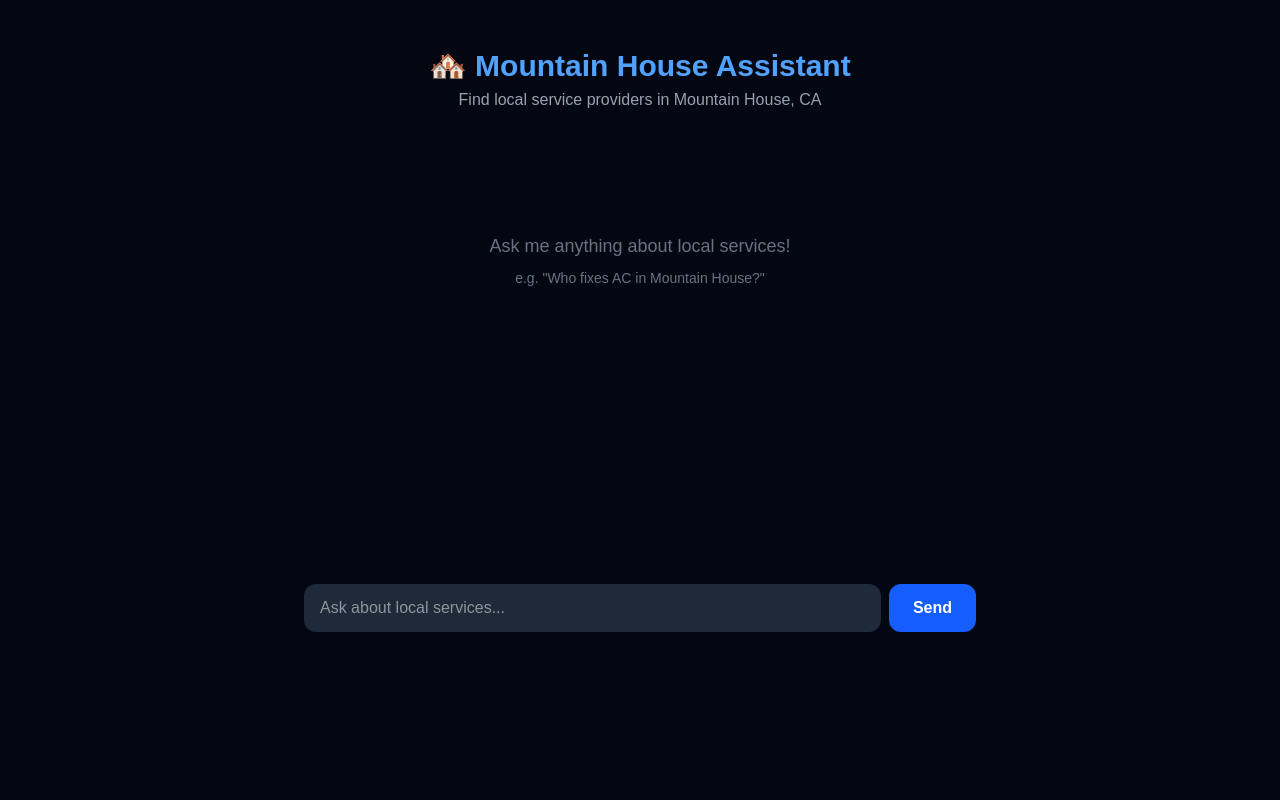
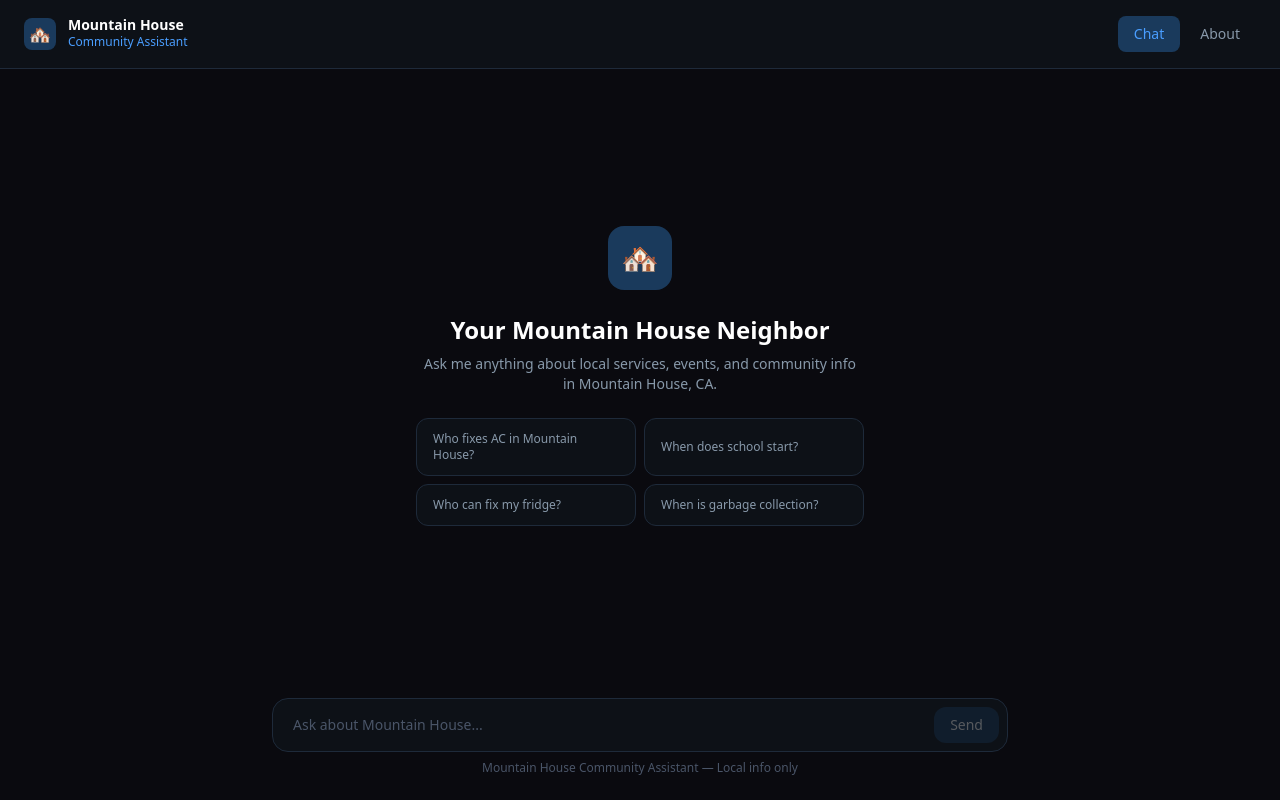
Before and after one commit to DaiwikV/mountain-house-app, a Next.js app: page / in a window 1280 px wide. Built offline with nearby package versions, Linux system fonts and the light colour scheme.

Commit message:
new UI design

```diff
--- a/app/page.tsx
+++ b/app/page.tsx
@@ -1,5 +1,5 @@
 'use client'
-import { useState } from 'react'
+import { useState, useRef, useEffect } from 'react'
 
 type Message = { role: 'user' | 'assistant'; content: string }
 
@@ -7,6 +7,12 @@ export default function Home() {
   const [messages, setMessages] = useState<Message[]>([])
   const [input, setInput] = useState('')
   const [loading, setLoading] = useState(false)
+  const [page, setPage] = useState<'chat' | 'about'>('chat')
+  const bottomRef = useRef<HTMLDivElement>(null)
+
+  useEffect(() => {
+    bottomRef.current?.scrollIntoView({ behavior: 'smooth' })
+  }, [messages])
 
   const sendMessage = async () => {
     if (!input.trim()) return
@@ -26,57 +32,166 @@ export default function Home() {
   }
 
   return (
-    <main className="min-h-screen bg-gray-950 text-white flex flex-col items-center p-6">
-      <div className="w-full max-w-2xl flex flex-col gap-4">
+    <div className="min-h-screen bg-[#0a0a0f] text-white flex flex-col" style={{ fontFamily: 'system-ui, -apple-system, sans-serif' }}>
 
-        {/* Header */}
-        <div className="text-center py-6">
-          <h1 className="text-3xl font-bold text-blue-400">🏘️ Mountain House Assistant</h1>
-          <p className="text-gray-400 mt-1">Find local service providers in Mountain House, CA</p>
+      {/* HEADER */}
+      <header className="border-b border-[#1e2a3a] bg-[#0d1117] px-6 py-4 flex items-center justify-between sticky top-0 z-50">
+        <div className="flex items-center gap-3">
+          <div className="w-8 h-8 rounded-lg bg-[#1a3a5c] flex items-center justify-center text-lg">🏘️</div>
+          <div>
+            <h1 className="text-white font-semibold text-sm leading-none">Mountain House</h1>
+            <p className="text-[#4a9eff] text-xs mt-0.5">Community Assistant</p>
           </div>
+        </div>
+        <nav className="flex items-center gap-1">
+          <button
+            onClick={() => setPage('chat')}
+            className={`px-4 py-2 rounded-lg text-sm font-medium transition-all ${page === 'chat' ? 'bg-[#1a3a5c] text-[#4a9eff]' : 'text-[#8899aa] hover:text-white hover:bg-[#1a1f2e]'}`}
+          >
+            Chat
+          </button>
+          <button
+            onClick={() => setPage('about')}
+            className={`px-4 py-2 rounded-lg text-sm font-medium transition-all ${page === 'about' ? 'bg-[#1a3a5c] text-[#4a9eff]' : 'text-[#8899aa] hover:text-white hover:bg-[#1a1f2e]'}`}
+          >
+            About
+          </button>
+        </nav>
+      </header>
 
-        {/* Chat messages */}
-        <div className="flex flex-col gap-3 min-h-[400px]">
+      {/* CHAT PAGE */}
+      {page === 'chat' && (
+        <div className="flex-1 flex flex-col max-w-3xl w-full mx-auto px-4 pb-6">
+
+          {/* Welcome */}
           {messages.length === 0 && (
-            <div className="text-center text-gray-500 mt-20">
-              <p className="text-lg">Ask me anything about local services!</p>
-              <p className="text-sm mt-2">e.g. "Who fixes AC in Mountain House?"</p>
+            <div className="flex-1 flex flex-col items-center justify-center text-center py-16 gap-6">
+              <div className="w-16 h-16 rounded-2xl bg-[#1a3a5c] flex items-center justify-center text-3xl">🏘️</div>
+              <div>
+                <h2 className="text-2xl font-semibold text-white mb-2">Your Mountain House Neighbor</h2>
+                <p className="text-[#8899aa] text-sm max-w-md">Ask me anything about local services, events, and community info in Mountain House, CA.</p>
+              </div>
+              <div className="grid grid-cols-2 gap-2 w-full max-w-md">
+                {[
+                  'Who fixes AC in Mountain House?',
+                  'When does school start?',
+                  'Who can fix my fridge?',
+                  'When is garbage collection?'
+                ].map((q) => (
+                  <button
+                    key={q}
+                    onClick={() => setInput(q)}
+                    className="text-left px-4 py-3 rounded-xl border border-[#1e2a3a] bg-[#0d1117] hover:border-[#1a3a5c] hover:bg-[#111827] text-[#8899aa] hover:text-white text-xs transition-all"
+                  >
+                    {q}
+                  </button>
+                ))}
+              </div>
             </div>
           )}
+
+          {/* Messages */}
+          {messages.length > 0 && (
+            <div className="flex-1 flex flex-col gap-4 py-6">
               {messages.map((msg, i) => (
-            <div key={i} className={`flex ${msg.role === 'user' ? 'justify-end' : 'justify-start'}`}>
-              <div className={`rounded-2xl px-4 py-2 max-w-[80%] ${
-                msg.role === 'user' ? 'bg-blue-600 text-white' : 'bg-gray-800 text-gray-100'
+                <div key={i} className={`flex gap-3 ${msg.role === 'user' ? 'justify-end' : 'justify-start'}`}>
+                  {msg.role === 'assistant' && (
+                    <div className="w-7 h-7 rounded-lg bg-[#1a3a5c] flex items-center justify-center text-sm flex-shrink-0 mt-1">🏘️</div>
+                  )}
+                  <div className={`rounded-2xl px-4 py-3 max-w-[80%] text-sm leading-relaxed ${
+                    msg.role === 'user'
+                      ? 'bg-[#1a3a5c] text-white rounded-tr-sm'
+                      : 'bg-[#0d1117] border border-[#1e2a3a] text-[#d1d9e6] rounded-tl-sm'
                   }`}>
                     {msg.content}
                   </div>
+                  {msg.role === 'user' && (
+                    <div className="w-7 h-7 rounded-lg bg-[#1e2a3a] flex items-center justify-center text-sm flex-shrink-0 mt-1">👤</div>
+                  )}
                 </div>
               ))}
               {loading && (
-            <div className="flex justify-start">
-              <div className="bg-gray-800 rounded-2xl px-4 py-2 text-gray-400">Thinking...</div>
+                <div className="flex gap-3 justify-start">
+                  <div className="w-7 h-7 rounded-lg bg-[#1a3a5c] flex items-center justify-center text-sm flex-shrink-0 mt-1">🏘️</div>
+                  <div className="bg-[#0d1117] border border-[#1e2a3a] rounded-2xl rounded-tl-sm px-4 py-3">
+                    <div className="flex gap-1 items-center h-4">
+                      <div className="w-1.5 h-1.5 rounded-full bg-[#4a9eff] animate-bounce" style={{ animationDelay: '0ms' }}></div>
+                      <div className="w-1.5 h-1.5 rounded-full bg-[#4a9eff] animate-bounce" style={{ animationDelay: '150ms' }}></div>
+                      <div className="w-1.5 h-1.5 rounded-full bg-[#4a9eff] animate-bounce" style={{ animationDelay: '300ms' }}></div>
+                    </div>
+                  </div>
                 </div>
               )}
+              <div ref={bottomRef} />
             </div>
+          )}
 
           {/* Input */}
-        <div className="flex gap-2 mt-4">
+          <div className="sticky bottom-0 pt-4">
+            <div className="flex gap-2 bg-[#0d1117] border border-[#1e2a3a] rounded-2xl p-2 focus-within:border-[#1a3a5c] transition-all">
               <input
-            className="flex-1 bg-gray-800 text-white rounded-xl px-4 py-3 outline-none focus:ring-2 focus:ring-blue-500"
-            placeholder="Ask about local services..."
+                className="flex-1 bg-transparent text-white text-sm px-3 py-2 outline-none placeholder-[#4a5568]"
+                placeholder="Ask about Mountain House..."
                 value={input}
                 onChange={e => setInput(e.target.value)}
-            onKeyDown={e => e.key === 'Enter' && sendMessage()}
+                onKeyDown={e => e.key === 'Enter' && !e.shiftKey && sendMessage()}
               />
               <button
                 onClick={sendMessage}
-            className="bg-blue-600 hover:bg-blue-700 text-white rounded-xl px-6 py-3 font-semibold"
+                disabled={!input.trim() || loading}
+                className="bg-[#1a3a5c] hover:bg-[#1e4d7a] disabled:opacity-30 text-white rounded-xl px-4 py-2 text-sm font-medium transition-all"
               >
                 Send
               </button>
             </div>
+            <p className="text-center text-[#4a5568] text-xs mt-2">Mountain House Community Assistant — Local info only</p>
+          </div>
 
         </div>
-    </main>
+      )}
+
+      {/* ABOUT PAGE */}
+      {page === 'about' && (
+        <div className="flex-1 max-w-3xl w-full mx-auto px-4 py-12">
+          <div className="flex flex-col gap-8">
+
+            <div className="text-center">
+              <div className="w-16 h-16 rounded-2xl bg-[#1a3a5c] flex items-center justify-center text-3xl mx-auto mb-4">🏘️</div>
+              <h2 className="text-2xl font-semibold text-white mb-2">About Mountain House Assistant</h2>
+              <p className="text-[#8899aa] text-sm max-w-md mx-auto">Your friendly AI neighbor for everything Mountain House, CA.</p>
+            </div>
+
+            <div className="grid gap-4">
+              <div className="bg-[#0d1117] border border-[#1e2a3a] rounded-2xl p-6">
+                <h3 className="text-white font-medium mb-2">🤝 What We Do</h3>
+                <p className="text-[#8899aa] text-sm leading-relaxed">We connect Mountain House residents with trusted local service providers. Whether you need AC repair, plumbing, gardening, or appliance fixes — we know who to call.</p>
+              </div>
+
+              <div className="bg-[#0d1117] border border-[#1e2a3a] rounded-2xl p-6">
+                <h3 className="text-white font-medium mb-2">✅ Verified Listings Only</h3>
+                <p className="text-[#8899aa] text-sm leading-relaxed">Every service provider on our platform is verified and based in Mountain House. No outsiders, no fake listings — just your real neighbors.</p>
+              </div>
+
+              <div className="bg-[#0d1117] border border-[#1e2a3a] rounded-2xl p-6">
+                <h3 className="text-white font-medium mb-2">📍 100% Mountain House</h3>
+                <p className="text-[#8899aa] text-sm leading-relaxed">We only answer questions about Mountain House, CA. Local events, school dates, community info, and local services — that's our lane.</p>
+              </div>
+
+              <div className="bg-[#0d1117] border border-[#1e2a3a] rounded-2xl p-6">
+                <h3 className="text-white font-medium mb-2">💼 List Your Business</h3>
+                <p className="text-[#8899aa] text-sm leading-relaxed">Are you a local service provider in Mountain House? Get listed and start receiving referrals from your neighbors. Contact us to get featured.</p>
+              </div>
+            </div>
+
+            <div className="text-center text-[#4a5568] text-xs">
+              <p>Mountain House Community Assistant</p>
+              <p className="mt-1">Serving Mountain House, CA 95391</p>
+            </div>
+
+          </div>
+        </div>
+      )}
+
+    </div>
   )
 }
```
Lines whose indentation alone changed are shown as unchanged.
